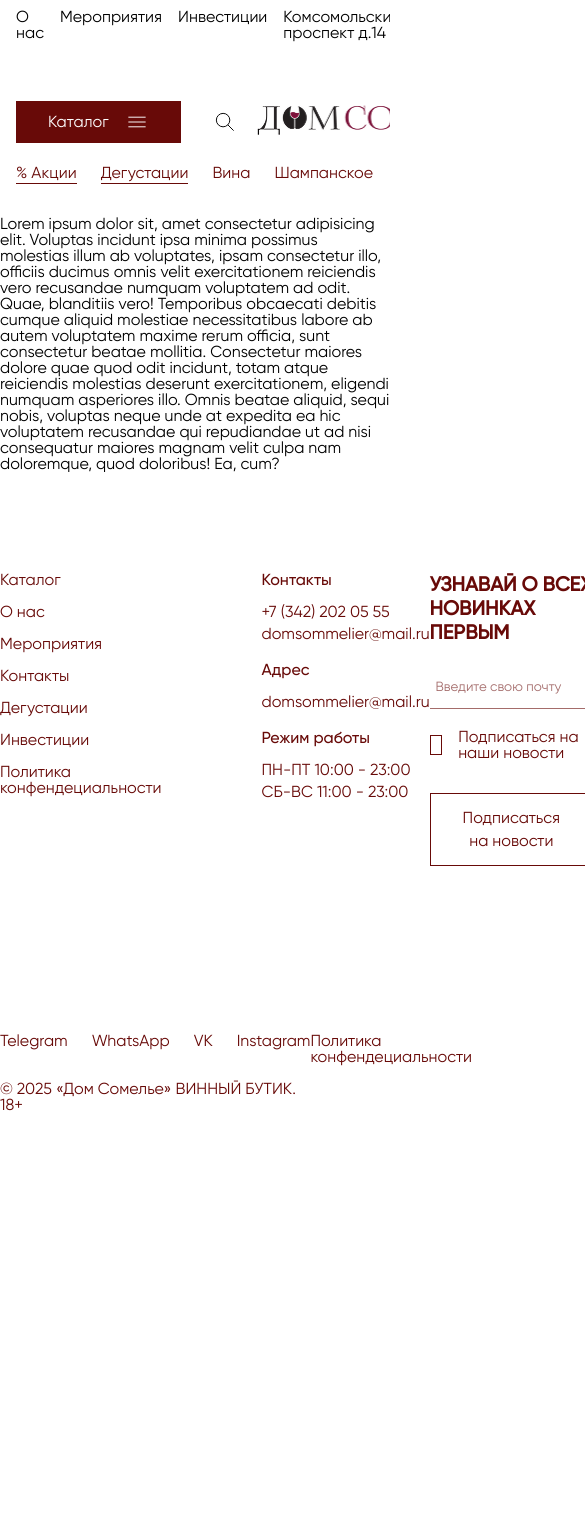
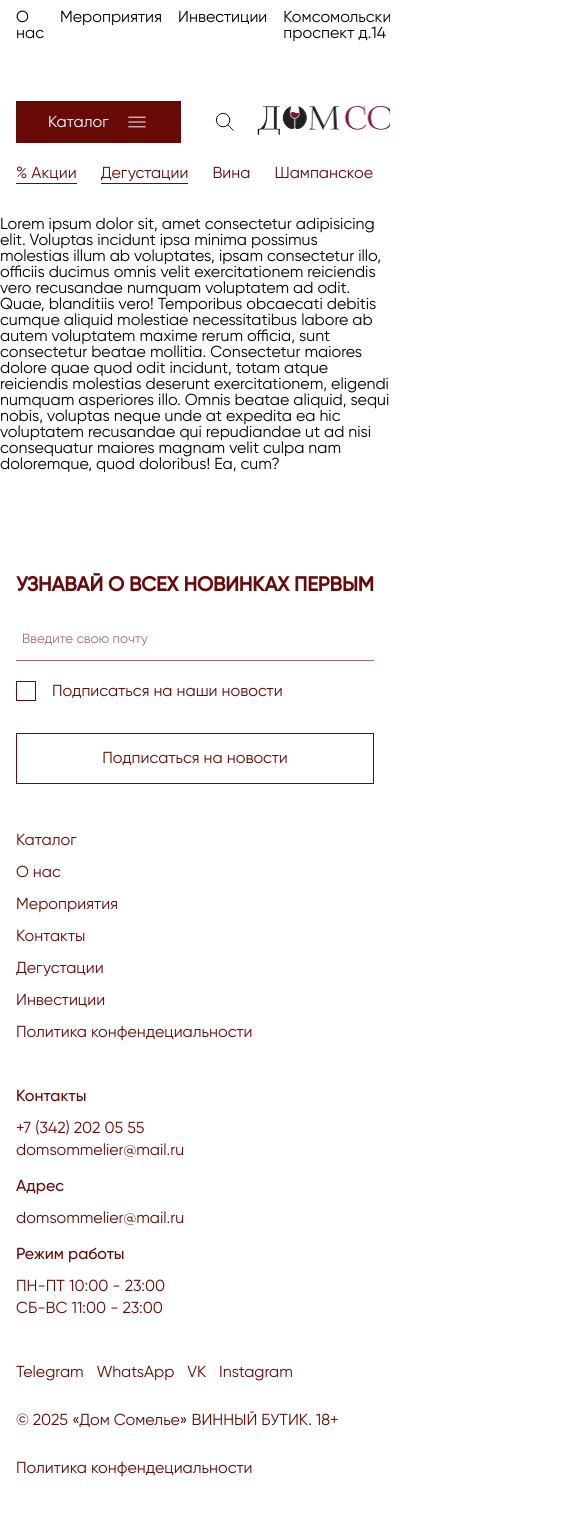
Before and after one commit to Innovative-Software-github/domsommelier-frontend, a Next.js app: page / in a window 390 px wide. Shown: the top 1514 px of the page, 585 px wide, since content can reach past the window. Before the commit the page ends 1213 px from the top, so only its background shows below. Built offline with nearby package versions, Linux system fonts and the light colour scheme.

Commit message:
footer-component: adaptive footer

```diff
--- a/src/components/Footer/Footer.module.scss
+++ b/src/components/Footer/Footer.module.scss
@@ -14,5 +14,6 @@
 }
 
 .contentContainer {
-  padding: 100px 0;
+  padding-top: 100px;
+  padding-bottom: 100px;
 }
--- a/src/components/Footer/FooterContent/FooterContent.module.scss
+++ b/src/components/Footer/FooterContent/FooterContent.module.scss
@@ -1,10 +1,34 @@
 .content {
   display: flex;
   justify-content: space-between;
-  margin-bottom: 167px;
+  gap: 3em;
+  margin-bottom: 10em;
 }
 
-.leftBlock {
-  max-width: 475px;
+.navigationAndContactsBlock {
+  width: 100%;
   display: flex;
+  gap: 3em;
 }
+
+@media (max-width: 900px) {
+  .content {
+    max-width: 70%;
+    flex-direction: column-reverse;
+    margin-bottom: 3em;
+  }
+
+  .navigationAndContactsBlock {
+    max-width: none;
+  }
+}
+
+@media (max-width: 420px) {
+  .content {
+    max-width: 100%;
+  }
+
+  .navigationAndContactsBlock {
+    flex-direction: column;
+  }
+}
--- a/src/components/Footer/FooterContent/FooterContent.tsx
+++ b/src/components/Footer/FooterContent/FooterContent.tsx
@@ -21,11 +21,13 @@ export interface IFooterContent {
 export const FooterContent: React.FC<IFooterContent> = ({ theme }) => {
   return (
     <div className={cls.content}>
-      <div className={cls.leftBlock}>
+      <div className={cls.navigationAndContactsBlock}>
         <FooterNavigation />
         <FooterContacts />
       </div>
-      <FooterSubscription theme={theme} />
+      <div>
+        <FooterSubscription theme={theme} />
+      </div>
     </div>
   );
 };
--- a/src/components/Footer/FooterContent/FooterNavigation/FooterNavigation.module.scss
+++ b/src/components/Footer/FooterContent/FooterNavigation/FooterNavigation.module.scss
@@ -4,3 +4,10 @@
   gap: 16px;
   margin-right: 100px;
 }
+
+@media (max-width: 900px) {
+  .navigationLinks {
+    margin-right: auto;
+    justify-content: space-between;
+  }
+}
--- a/src/components/Footer/FooterContent/FooterSubscription/FooterSubscription.tsx
+++ b/src/components/Footer/FooterContent/FooterSubscription/FooterSubscription.tsx
@@ -17,7 +17,7 @@ export const FooterSubscription: React.FC<IFooterSubscription> = ({
   const [checked, setChecked] = React.useState(false);
 
   return (
-    <div>
+    <>
       <div className={cls.title}>Узнавай о всех новинках первым</div>
       <Input className={cls.emailInput} placeholder="Введите свою почту" />
 
@@ -32,6 +32,6 @@ export const FooterSubscription: React.FC<IFooterSubscription> = ({
       <Button className={cls.subscribeButton} variant="outlined">
         Подписаться на новости
       </Button>
-    </div>
+    </>
   );
 };
--- a/src/components/Footer/FooterSocialLinks/FooterSocialLinks.module.scss
+++ b/src/components/Footer/FooterSocialLinks/FooterSocialLinks.module.scss
@@ -7,10 +7,25 @@
 .socialLinksContainer {
   display: flex;
   flex-direction: column;
-  gap: 32px;
+  gap: 2em;
 }
 
 .socialLinks {
   display: flex;
-  gap: 24px;
+  gap: 1.5em;
 }
+
+@media (max-width: 900px) {
+  .container {
+    flex-direction: column;
+    gap: 2em;
+  }
+
+  .socialLinks {
+    flex-wrap: wrap;
+    gap: 0.8em;
+  }
+
+  .copyright {
+  }
+}
--- a/src/ui/ContentContainer/ContentContainer.module.scss
+++ b/src/ui/ContentContainer/ContentContainer.module.scss
@@ -2,6 +2,7 @@
   margin-left: auto;
   margin-right: auto;
   max-width: var(--container-max-width);
-  padding: 0 16px;
+  padding-left: 16px;
+  padding-right: 16px;
   width: 100%;
 }
```
